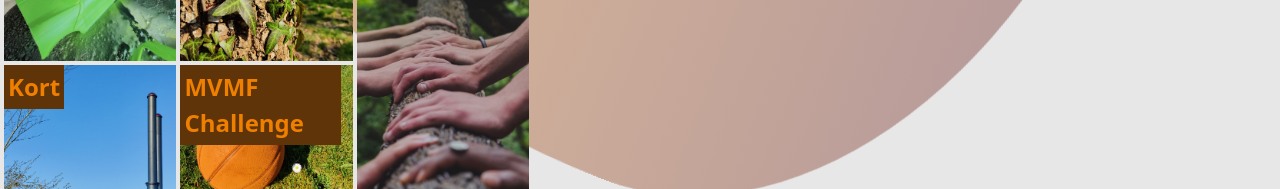
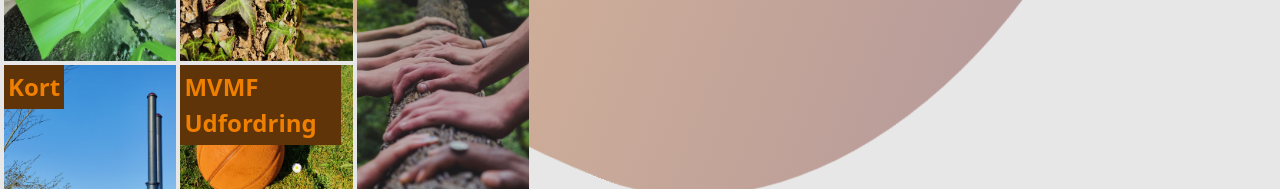
Before and after one commit to ProtoLab-BTECH-AU/mvmf-promo, a React (Create React App) app: page / in a window 1280 px wide. Shown: the part 755-944 px from the top of the page. Built offline with nearby package versions, Linux system fonts and the light colour scheme; a web font is replaced by a local one.

Commit message:
src:Challenge - update title

```diff
--- a/src/pages/Challenge.tsx
+++ b/src/pages/Challenge.tsx
@@ -2,7 +2,7 @@ import {FC, useContext} from "react"
 import {Col, Container, Row} from "react-bootstrap"
 import {LanguageContext, TLanguage} from "../context/LanguageContext"
 
-export const title: Record<TLanguage, string> = {danish: "MVMF Challenge", english: "MVMF Challenge"}
+export const title: Record<TLanguage, string> = {danish: "MVMF Udfordring", english: "MVMF Challenge"}
 
 const text: Record<TLanguage, (JSX.Element | string)[]> = {
   danish: [
```
